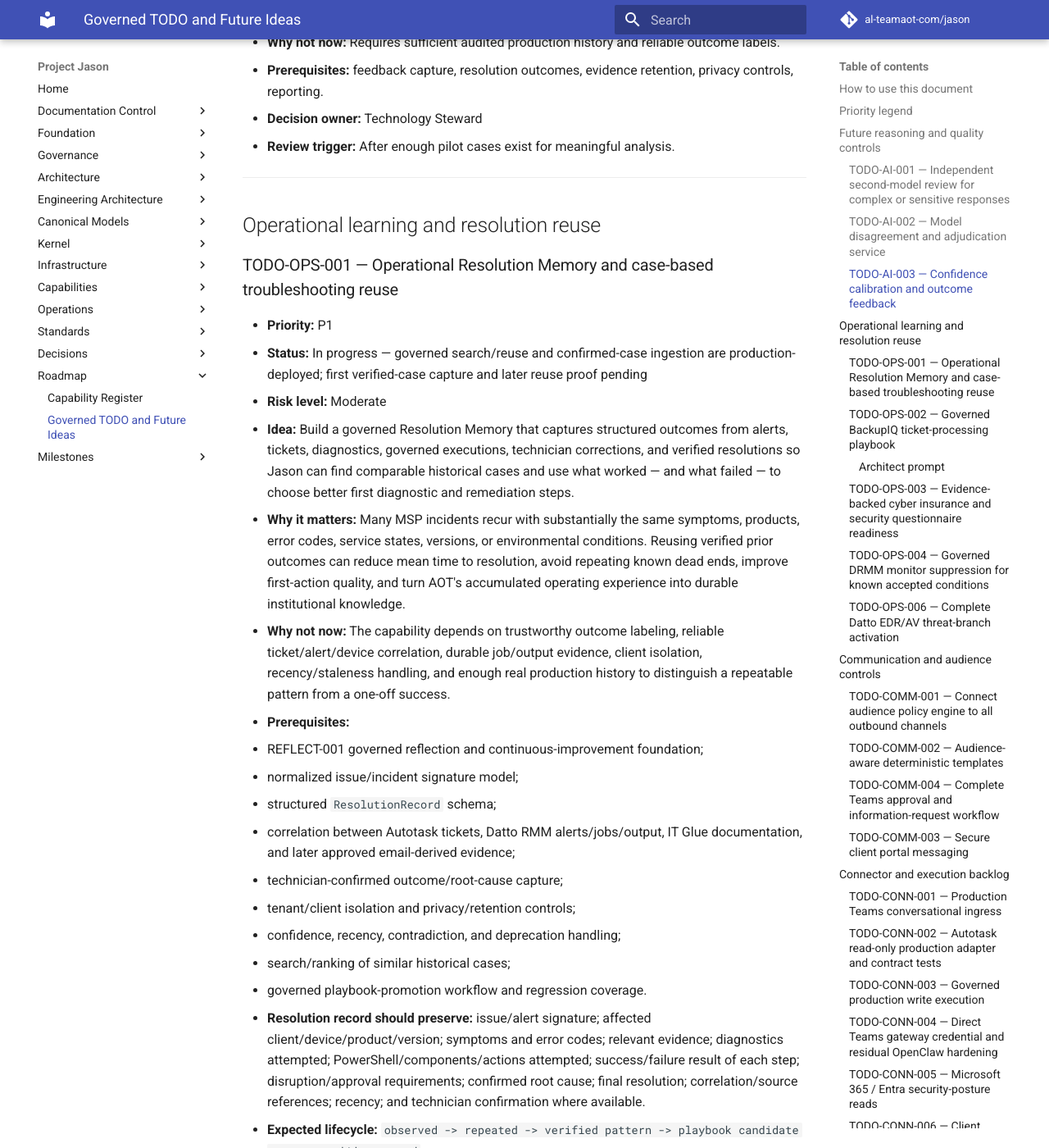
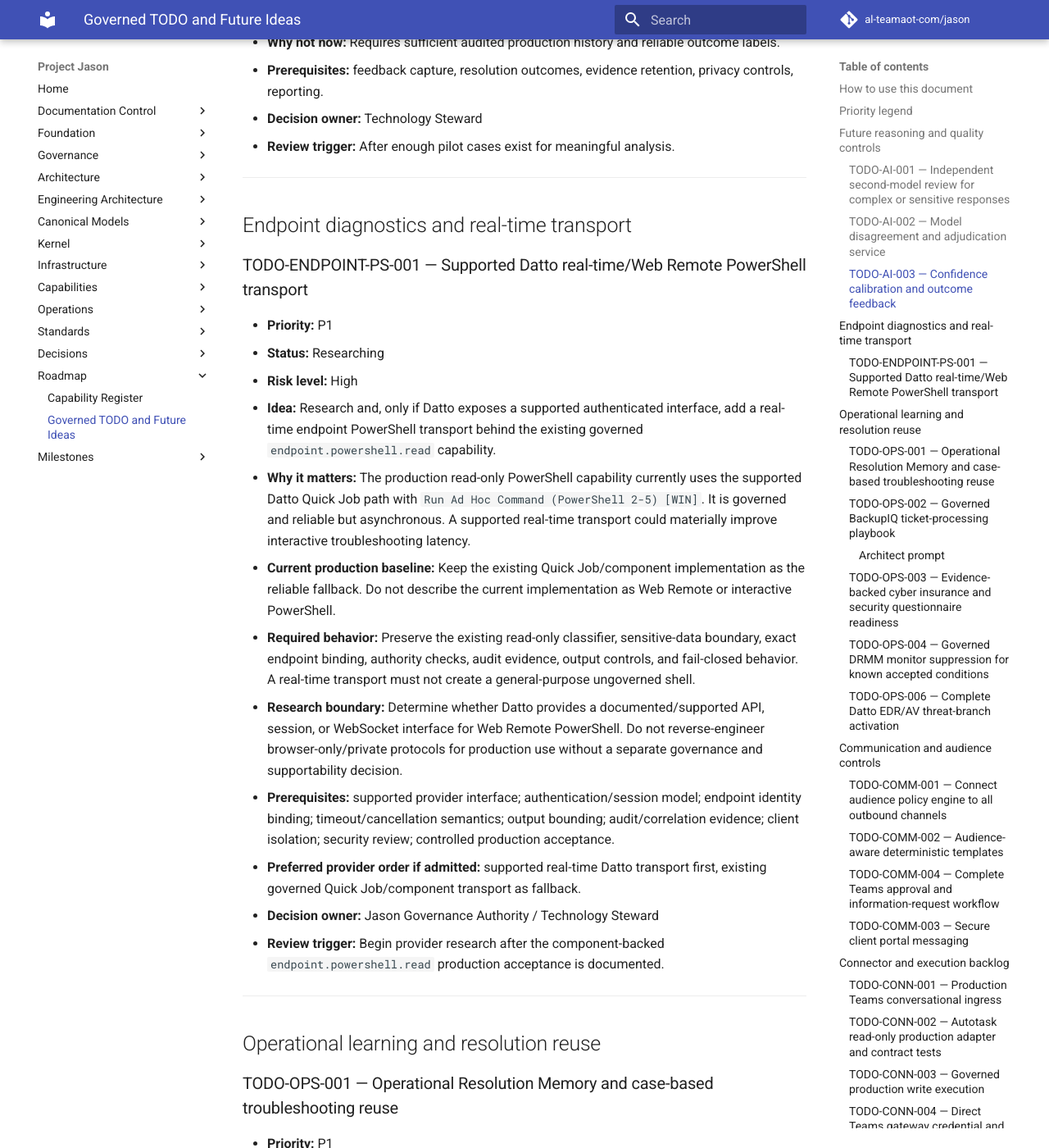
Before and after one commit to al-teamaot-com/jason, an MkDocs documentation site: the page built from docs/roadmaps/Project-Jason-TODO-and-Future-Ideas.md, in a window 1280 px wide and 1400 px high, scrolled down 3495 px. Shown: the whole window at 82% size. Built offline with MkDocs 1.6.1 and Material for MkDocs 9.7.7, drawn with Linux system fonts in a browser that asks for light colours; comment, search, counter and statistics services are not loaded; some of the changed text lies outside the part shown.

Commit message:
Track supported real-time PowerShell transport research

```diff
--- a/docs/roadmaps/Project-Jason-TODO-and-Future-Ideas.md
+++ b/docs/roadmaps/Project-Jason-TODO-and-Future-Ideas.md
@@ -95,6 +95,25 @@
 - **Prerequisites:** feedback capture, resolution outcomes, evidence retention, privacy controls, reporting.
 - **Decision owner:** Technology Steward
 - **Review trigger:** After enough pilot cases exist for meaningful analysis.
+
+---
+
+## Endpoint diagnostics and real-time transport
+
+### TODO-ENDPOINT-PS-001 — Supported Datto real-time/Web Remote PowerShell transport
+
+- **Priority:** P1
+- **Status:** Researching
+- **Risk level:** High
+- **Idea:** Research and, only if Datto exposes a supported authenticated interface, add a real-time endpoint PowerShell transport behind the existing governed `endpoint.powershell.read` capability.
+- **Why it matters:** The production read-only PowerShell capability currently uses the supported Datto Quick Job path with `Run Ad Hoc Command (PowerShell 2-5) [WIN]`. It is governed and reliable but asynchronous. A supported real-time transport could materially improve interactive troubleshooting latency.
+- **Current production baseline:** Keep the existing Quick Job/component implementation as the reliable fallback. Do not describe the current implementation as Web Remote or interactive PowerShell.
+- **Required behavior:** Preserve the existing read-only classifier, sensitive-data boundary, exact endpoint binding, authority checks, audit evidence, output controls, and fail-closed behavior. A real-time transport must not create a general-purpose ungoverned shell.
+- **Research boundary:** Determine whether Datto provides a documented/supported API, session, or WebSocket interface for Web Remote PowerShell. Do not reverse-engineer browser-only/private protocols for production use without a separate governance and supportability decision.
+- **Prerequisites:** supported provider interface; authentication/session model; endpoint identity binding; timeout/cancellation semantics; output bounding; audit/correlation evidence; client isolation; security review; controlled production acceptance.
+- **Preferred provider order if admitted:** supported real-time Datto transport first, existing governed Quick Job/component transport as fallback.
+- **Decision owner:** Jason Governance Authority / Technology Steward
+- **Review trigger:** Begin provider research after the component-backed `endpoint.powershell.read` production acceptance is documented.
 
 ---
 
```
